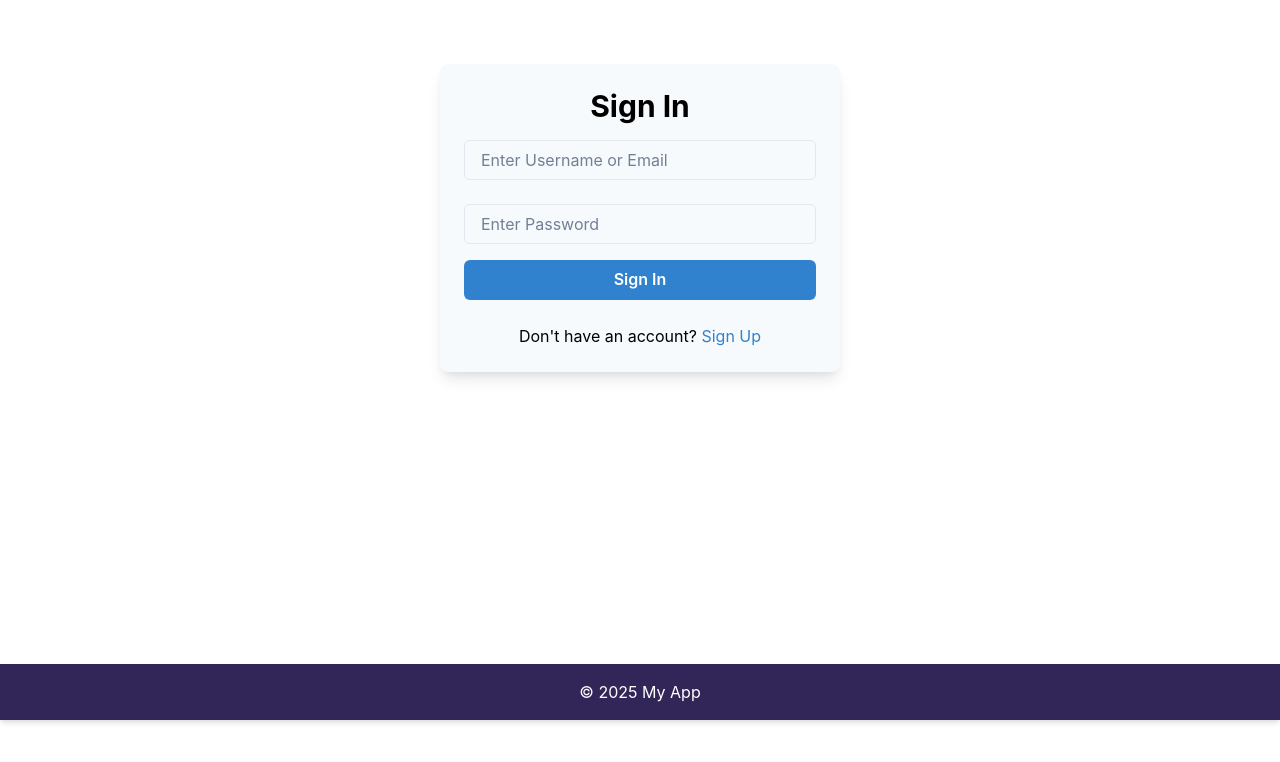
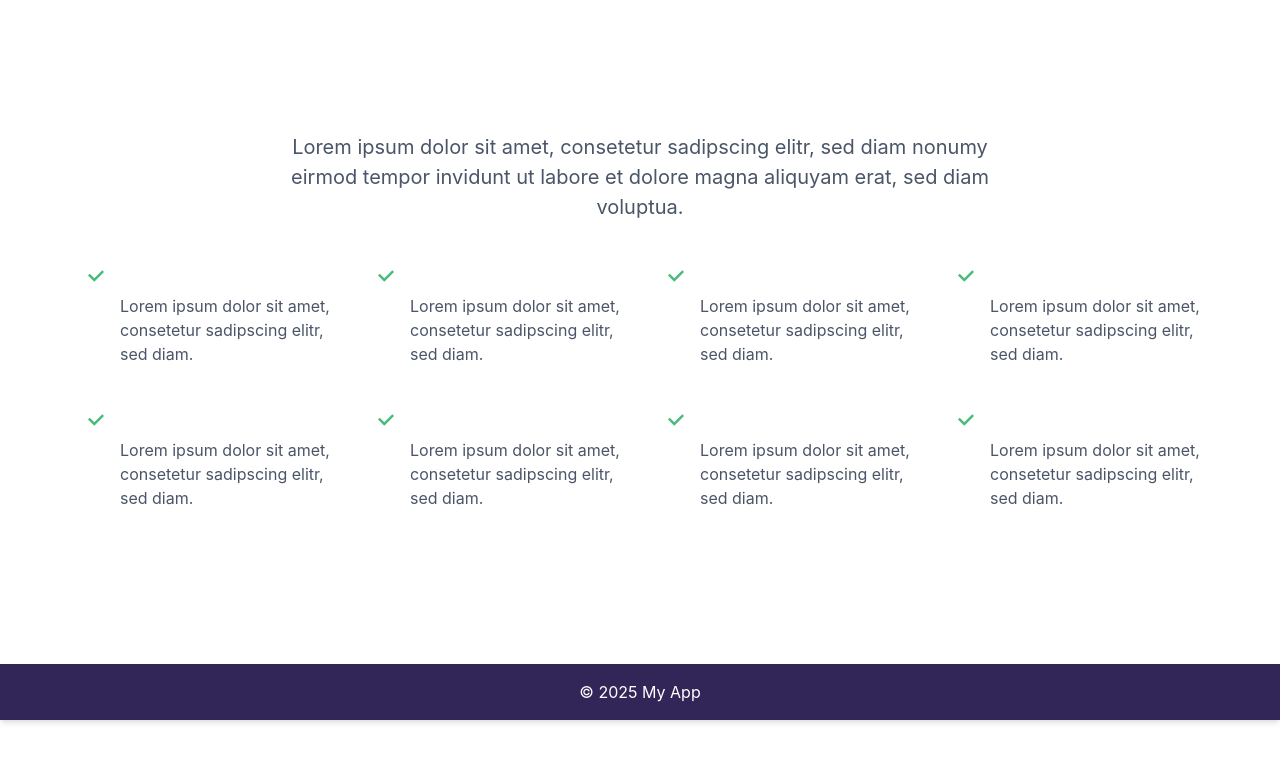
Before and after one commit to Fathomraj123/financialDetails, a React (Vite) app: page / in a window 1280 px wide. Shown: the top 762 px of the page. Built offline with nearby package versions, Linux system fonts and the light colour scheme.

Commit message:
Home Page and PageNotFound

```diff
--- a/package.json
+++ b/package.json
@@ -10,6 +10,7 @@
     "preview": "vite preview"
   },
   "dependencies": {
+    "@chakra-ui/icons": "^2.2.4",
     "@chakra-ui/react": "^2.10.6",
     "@emotion/react": "^11.14.0",
     "@emotion/styled": "^11.14.0",
--- a/src/Layout/Header.tsx
+++ b/src/Layout/Header.tsx
@@ -10,7 +10,7 @@ const Header = () => {
   const { isOpen, onOpen, onClose } = useDisclosure()
   const handleSignOut = () => {
 
-    localStorage.removeItem("isAuthenticated"); //removing auth status
+    localStorage.setItem("isAuthenticated", "False") ; //removing auth status
     navigate("/SignIn"); //redirect to signIn page
     onClose();
     // window.location.href = "/SignIn";
--- a/src/pages/Home.tsx
+++ b/src/pages/Home.tsx
@@ -1,17 +1,59 @@
 
 
+import {
+  Box,
+  Container,
+  Heading,
+  SimpleGrid,
+  Icon,
+  Text,
+  Stack,
+  HStack,
+  VStack,
+} from '@chakra-ui/react'
+import { CheckIcon } from '@chakra-ui/icons'
+import { Button } from "@chakra-ui/react";
 
+// Replace test data with your own
+const features = Array.apply(null, Array(8)).map(function (x, i) {
+  return {
+    id: i,
+    title: 'Lorem ipsum dolor sit amet',
+    text: 'Lorem ipsum dolor sit amet, consetetur sadipscing elitr, sed diam.',
+  }
+})
 
+export default function Home() {
+  return (
+    <Box p={4}>
+      <Box textAlign="center" mt={10}>
+      {localStorage.getItem("isAuthenticated")==="False" && <Button as="a" href="/SignIn" colorScheme="blue">
+              Sign In
+            </Button>}
+            </Box>
+      <Stack spacing={4} as={Container} maxW={'3xl'} textAlign={'center'}>
+        <Heading fontSize={'3xl'}>This is the headline</Heading>
+        <Text color={'gray.600'} fontSize={'xl'}>
+          Lorem ipsum dolor sit amet, consetetur sadipscing elitr, sed diam nonumy eirmod
+          tempor invidunt ut labore et dolore magna aliquyam erat, sed diam voluptua.
+        </Text>
+      </Stack>
 
-function Home() {
-
-
-
-        return (
-          <>
-
-          </>
-        )
-      }
-
-export default Home
+      <Container maxW={'6xl'} mt={10}>
+        <SimpleGrid columns={{ base: 1, md: 2, lg: 4 }} spacing={10}>
+          {features.map((feature) => (
+            <HStack key={feature.id} align={'top'}>
+              <Box color={'green.400'} px={2}>
+                <Icon as={CheckIcon} />
+              </Box>
+              <VStack align={'start'}>
+                <Text fontWeight={600}>{feature.title}</Text>
+                <Text color={'gray.600'}>{feature.text}</Text>
+              </VStack>
+            </HStack>
+          ))}
+        </SimpleGrid>
+      </Container>
+    </Box>
+  )
+}
--- /dev/null
+++ b/src/pages/PageNotFound.tsx
@@ -0,0 +1,19 @@
+import { Box, Heading, Text } from "@chakra-ui/react";
+import { Button } from "@chakra-ui/react";
+
+
+const PageNotFound = () => {
+  return (
+    <>
+    <Box textAlign="center" mt={10}>
+      <Heading size="2xl" color = "black" mb={4}>404</Heading>
+      <Text fontSize="lg" color = "black" mb={6}>Oops! The page you are looking for does not exist.</Text>
+      <Button as="a" href="/" colorScheme="blue">
+        Go to Home
+      </Button>
+    </Box>
+    </>
+  );
+};
+
+export default PageNotFound;
--- a/src/pages/SignIn.tsx
+++ b/src/pages/SignIn.tsx
@@ -21,7 +21,7 @@ const SignIn = () =>{
 
         if ((storedUser.email === email || storedUser.username === username) && storedUser.password === password) {
             localStorage.setItem("isAuthenticated", "true");
-            navigate("/personalCard");
+            navigate("/");
             window.location.reload();
         } else {
             alert("Invalid credentials");
--- a/src/routes/AppRoute.tsx
+++ b/src/routes/AppRoute.tsx
@@ -5,6 +5,8 @@ import FinancialInfo from "../pages/financialInfo";
 import SignIn from "../pages/SignIn";
 import SignUp from "../pages/SignUp";
 import PrivateRoute from "../components/PrivateRoute";
+import PageNotFound from "../pages/PageNotFound";
+import Home from "../pages/Home";
 
 
 const AppRoute = () => {
@@ -12,10 +14,11 @@ const AppRoute = () => {
     <div>
       <Layout>
         <Routes>
-          <Route path="/" element={<SignIn />} />
+          <Route path="/" element={<Home />} />
           <Route path="/SignIn" element={<SignIn />} />
           <Route path="/SignUp" element={<SignUp />} />
-          {/* <Route path="/" element={<PersonalCard/>} /> */}
+          <Route path="*" element={<PageNotFound />} />
+
           <Route path="/personalCard" element={<PrivateRoute><PersonalCard /></PrivateRoute>} />
           <Route path="/financialInfo" element={<PrivateRoute><FinancialInfo /></PrivateRoute>} />
         </Routes>
```
Also changed, not shown: 2 other files (tests, documents, lock files or other folders).
